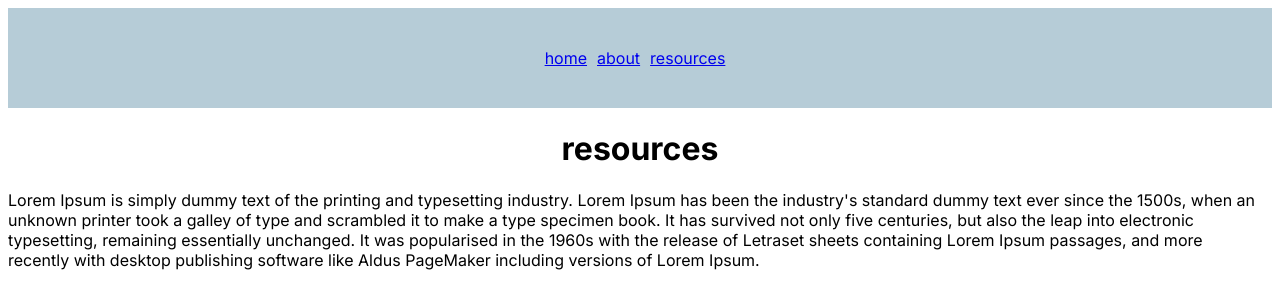
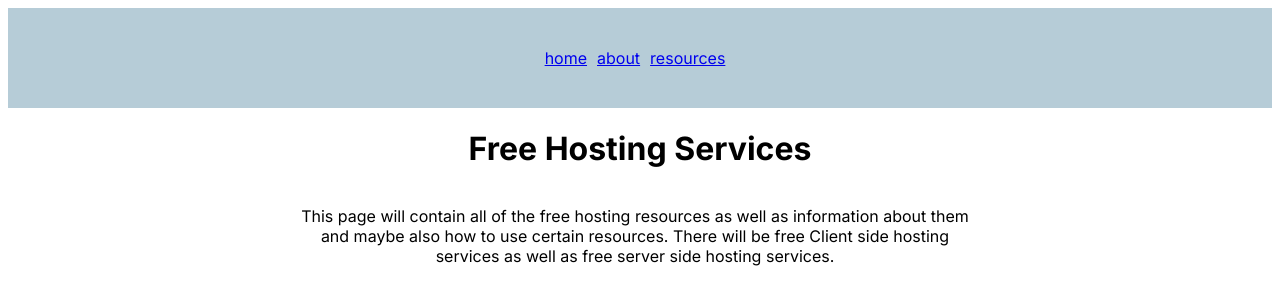
Before and after one commit to N00rAhmed/Free-Hosting-Services, a Next.js app: page /resources in a window 1280 px wide. Shown: the top 308 px of the page. Built offline with nearby package versions, Linux system fonts and the light colour scheme.

Commit message:
made more changes to ui

```diff
--- a/app/resources/page.tsx
+++ b/app/resources/page.tsx
@@ -1,19 +1,18 @@
 import Navbar from '@/components/Navbar';
+import '../resources/resources.css';
 
 export default function page() {
   return (
     <div>
       <Navbar/>
 
-      <h1>resources</h1>
+      <h1>Free Hosting Services</h1>
 
-      <p>Lorem Ipsum is simply dummy text of the printing and typesetting industry.
-      Lorem Ipsum has been the industry's standard dummy text ever since the 1500s,
-      when an unknown printer took a galley of type and scrambled it to make a type specimen book.
-       It has survived not only five centuries, but also the leap into electronic typesetting, remaining essentially unchanged.
-        It was popularised in the 1960s with the release of Letraset sheets containing Lorem Ipsum passages, and more recently with desktop publishing software like
-         Aldus PageMaker including versions of Lorem Ipsum.
-    </p>
+      <div className='resource-container'>
+        <p className='info'>This page will contain all of the free hosting resources as well as information about them and maybe also how to use certain resources.
+          There will be free Client side hosting services as well as free server side hosting services.</p>
+
+      </div>
 
     </div>
   )
--- /dev/null
+++ b/app/resources/resources.css
@@ -0,0 +1,9 @@
+.resource-container{
+    display: flex;
+    justify-content: center;
+    /* align-items: center; */
+    text-align: center;
+}
+.info{
+    width: 55%;
+}
--- a/components/Navbar.tsx
+++ b/components/Navbar.tsx
@@ -1,6 +1,5 @@
 import Link from "next/link"
 import '../components/navbar.css';
-// import '../app/navbar.css'
 
 export default function Navbar() {
   return (
--- a/components/navbar.css
+++ b/components/navbar.css
@@ -1,14 +1,3 @@
-.links-container{
-    /* display: grid; */
-    /* display: flex;
-    justify-content: center;
-    flex-direction: row;
-    background-color: yellow;
-    width: 100%; */
-}
-
-
-
 .links-container {
     display: flex;
     justify-content: center;
@@ -20,23 +9,9 @@
   .card {
     display: flex;
     justify-content: center;
-    /* list-style: none; */
-    /* margin: 0;
-    padding: 0; */
   }
 
-  /* .card a {
-    margin: 0 10px;
-  }
-
-  .card a {
-    text-decoration: none;
-    color: #333;
-    font-weight: bold;
-  } */
-
 p{
-    /* margin-right: 5px; */
     margin-right: 10px;
 }
 
```
Also changed, not shown: app/about/about.css (added, +10 -0 lines), app/about/page.tsx (+5 -2 lines).
